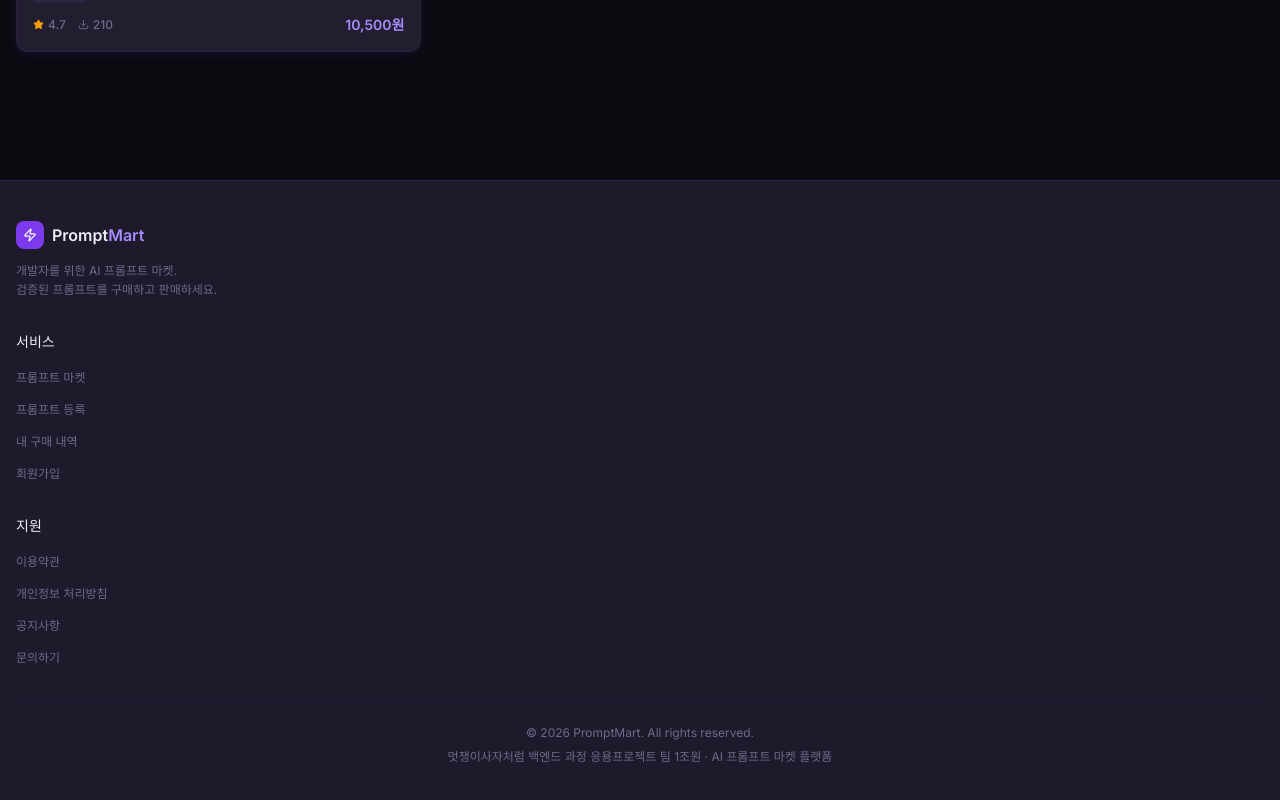
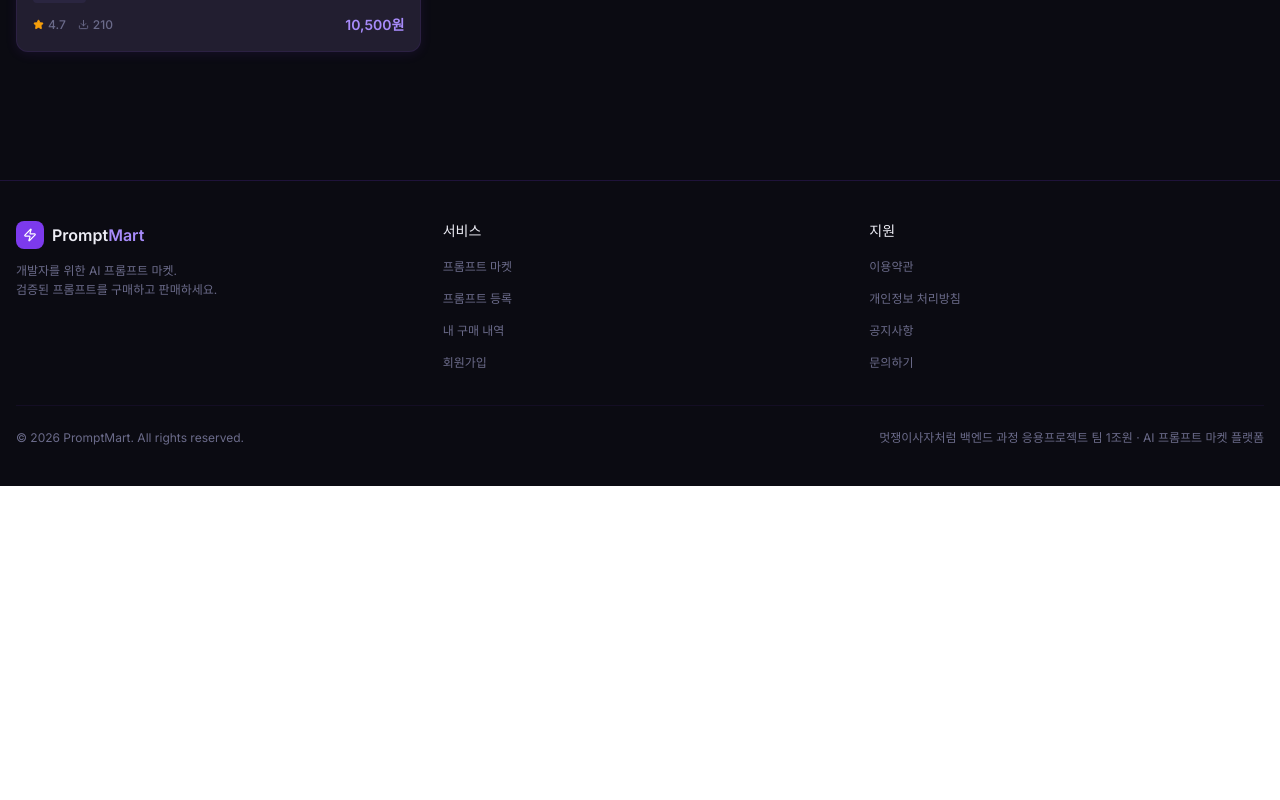
Before and after one commit to Hyemin-Youn/PROMPT_MARKET, a React (Vite) app in the folder frontend/: page / in a window 1280 px wide. Shown: the part 1868-2668 px from the top of the page. After the commit the page ends 2354 px from the top, so only its background shows below. Built offline with nearby package versions, Linux system fonts and the light colour scheme.

Commit message:
refactor: Footer.jsx 세로 정렬 -> 가로 정렬 수정

```diff
--- a/frontend/src/app/components/layout/Footer.jsx
+++ b/frontend/src/app/components/layout/Footer.jsx
@@ -4,10 +4,11 @@ export const Footer = () => {
   return (
       <footer
           className="border-t mt-16"
-      style={{ background: "var(--sidebar)", borderColor: "var(--border)" }}
+          style={{ background: "#0b0b12", borderColor: "var(--border)" }}
       >
         <div className="max-w-7xl mx-auto px-4 py-10">
-        <div className="grid grid-cols-1 sm-cols-3 gap-8 mb-8">
+          {/* 💡 sm-cols-3 오타를 sm:grid-cols-3으로 수정하여 가로 배치 완료 */}
+          <div className="grid grid-cols-1 sm:grid-cols-3 gap-8 mb-8">
             {/* 브랜드 */}
             <div>
               <div className="flex items-center gap-2 mb-3">
@@ -39,7 +40,7 @@ export const Footer = () => {
                 {["프롬프트 마켓", "프롬프트 등록", "내 구매 내역", "회원가입"].map((item) => (
                     <li key={item}>
                       <button
-                    className="text-xs hover-80 transition-opacity"
+                          className="text-xs hover:opacity-80 transition-opacity"
                           style={{ color: "var(--muted-foreground)" }}
                       >
                         {item}
@@ -49,7 +50,7 @@ export const Footer = () => {
               </ul>
             </div>
 
-          {/* 지원 */}
+            {/* 지원 — 이제 서비스 오른쪽에 예쁘게 배치됩니다 */}
             <div>
               <p className="text-sm font-medium mb-3" style={{ color: "var(--foreground)" }}>
                 지원
@@ -58,7 +59,7 @@ export const Footer = () => {
                 {["이용약관", "개인정보 처리방침", "공지사항", "문의하기"].map((item) => (
                     <li key={item}>
                       <button
-                    className="text-xs hover-80 transition-opacity"
+                          className="text-xs hover:opacity-80 transition-opacity"
                           style={{ color: "var(--muted-foreground)" }}
                       >
                         {item}
@@ -71,7 +72,7 @@ export const Footer = () => {
 
           {/* 하단 */}
           <div
-          className="pt-6 flex flex-col sm-row items-center justify-between gap-2"
+              className="pt-6 flex flex-col sm:flex-row items-center justify-between gap-2"
               style={{ borderTop: "1px solid var(--border-xs)" }}
           >
             <p className="text-xs" style={{ color: "var(--muted-foreground)" }}>
```
Lines whose indentation alone changed are shown as unchanged.
